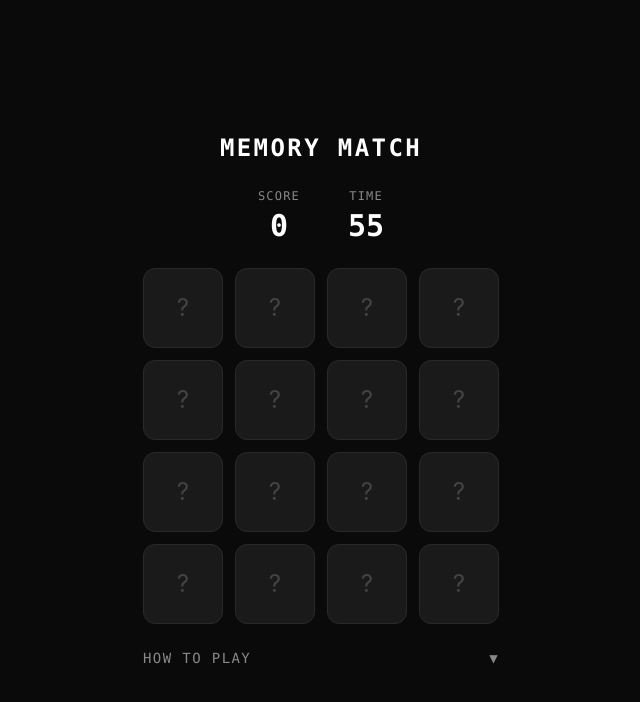
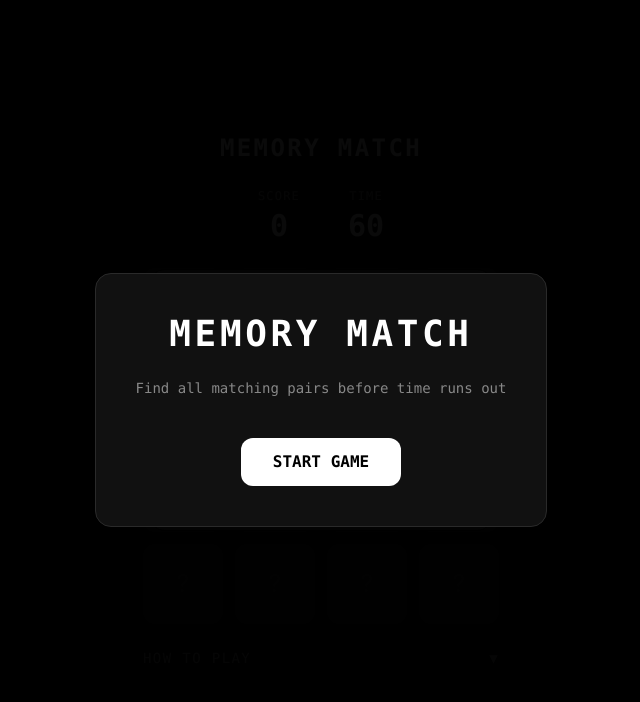
Before and after one commit to WLucian/memory_match_game, a React (Vite) app in the folder memory-match-game/: page / in a window 1280 px wide. Shown: the top 702 px of the page, without its empty margins (319-959 px from the left). Built offline with nearby package versions, Linux system fonts and the light colour scheme.

Commit message:
added start screen

```diff
--- a/memory-match-game/src/components/Board.jsx
+++ b/memory-match-game/src/components/Board.jsx
@@ -4,6 +4,7 @@ import Card from "./Card";
 import GameStatus from "./GameStatus";
 import ScoreBoard from "./ScoreBoard";
 import HowToPlay from "./HowToPlay";
+import StartScreen from "./StartScreen";
 
 export default function Board() {
   const [cards, setCards] = useState(generateCards());
@@ -11,7 +12,7 @@ export default function Board() {
   const [matchCards, setMatchCards] = useState([]);
   const [score, setScore] = useState(0);
   const [timer, setTimer] = useState(60);
-  const [gameStatus, setGameStatus] = useState("playing");
+  const [gameStatus, setGameStatus] = useState("idle");
 
   const restartGame = () => {
     setCards(generateCards());
@@ -43,6 +44,10 @@ export default function Board() {
     }
   };
 
+  const startGame = () => {
+    setGameStatus("playing");
+  };
+
   useEffect(() => {
     if (gameStatus !== "playing") return;
 
@@ -70,6 +75,7 @@ export default function Board() {
   return (
     <div className="flex flex-col items-center gap-6">
       <GameStatus gameStatus={gameStatus} score={score} restartGame={restartGame} />
+      <StartScreen gameStatus={gameStatus} startGame={startGame} />
       <h1 className="text-white font-mono text-2xl font-bold tracking-widest">MEMORY MATCH</h1>
       <ScoreBoard score={score} timer={timer} />
 
--- /dev/null
+++ b/memory-match-game/src/components/StartScreen.jsx
@@ -0,0 +1,21 @@
+export default function StartScreen({ gameStatus, startGame }) {
+  if (gameStatus !== "idle") return null;
+
+  return (
+    <div className="fixed inset-0 z-50 bg-black/80 flex items-center justify-center">
+      <div className="bg-[#111111] border border-[#2a2a2a] rounded-2xl p-10 flex flex-col items-center gap-6">
+        <h1 className="text-white font-mono text-4xl font-bold tracking-widest">MEMORY MATCH</h1>
+
+        <p className="text-[#888888] font-mono text-sm text-center">
+          Find all matching pairs before time runs out
+        </p>
+
+        <button
+          onClick={startGame}
+          className="mt-4 px-8 py-3 bg-white text-black font-mono font-bold rounded-xl hover:bg-[#e0e0e0] transition-all duration-300">
+          START GAME
+        </button>
+      </div>
+    </div>
+  );
+}
```
